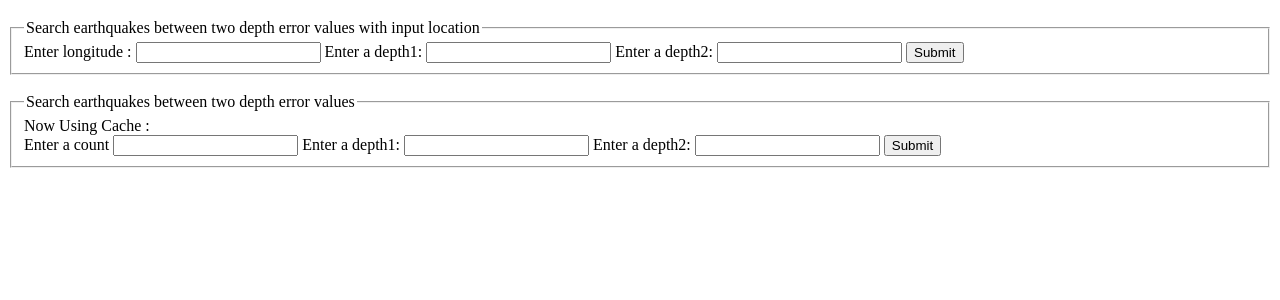
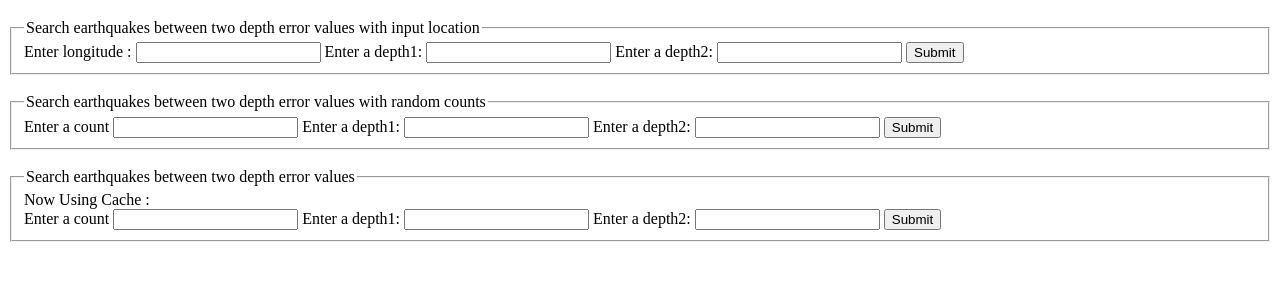
Before and after one commit to bvadhera/HelloDemo, a Flask app: page / in a window 1280 px wide. Shown: the part 89-389 px from the top of the page. Run offline with Flask 2, Linux system fonts and the light colour scheme.

Commit message:
new updates

```diff
--- a/app.py
+++ b/app.py
@@ -56,6 +56,19 @@ def searchdepthrangeLocation():
 	result = db_operation(sql,0)
 	return render_template('searchdepthrangeLocation.html', results=result)
 
+@app.route('/searchdepthrangeLocationRandom',methods=['GET','POST'])
+def searchdepthrangeLocationRandom():
+	frmRange = request.form['depth1']
+	toRange = request.form['depth2']
+	count = (int)(request.form['count'])
+	step = 0.2
+	for i in range(0, count):
+		start_time = time.time()
+		sql ="select * from ASSIGNMENT3.quake6 where quake6.depthError between {} and {}".format(frmRange,toRange)
+		end_time = time.time()
+		duration = end_time - start_time
+		result = db_operation(sql,0)
+		return render_template('searchdepthrangeLocation.html', results=result)
 
 @app.route('/searchdepthrangeLocationCache',methods=['GET','POST'])
 def searchdepthrangeLocationCache():
--- a/templates/index.html
+++ b/templates/index.html
@@ -12,6 +12,18 @@
           <fieldset>
           <legend>Search earthquakes between  two depth error values with input location</legend>
           Enter longitude : <input type="number" step="0.1" name="longitude " id="loc">
+          Enter a depth1: <input type="number" step="0.1" name="depth1" id="depth">
+          Enter a depth2: <input type="number" step="0.1" name="depth2" id="depth">
+          <input type="submit" name="submit">
+        </fieldset>
+        </form>
+        <br>
+
+
+        <form name="formq0" action="/searchdepthrangeLocationRandom" class="inpt" method="post">
+          <fieldset>
+          <legend>Search earthquakes between  two depth error values with random counts</legend>
+              Enter a count <input type="number" name="count" id="count">
           Enter a depth1: <input type="number" step="0.1" name="depth1" id="depth">
           Enter a depth2: <input type="number" step="0.1" name="depth2" id="depth">
           <input type="submit" name="submit">
```
